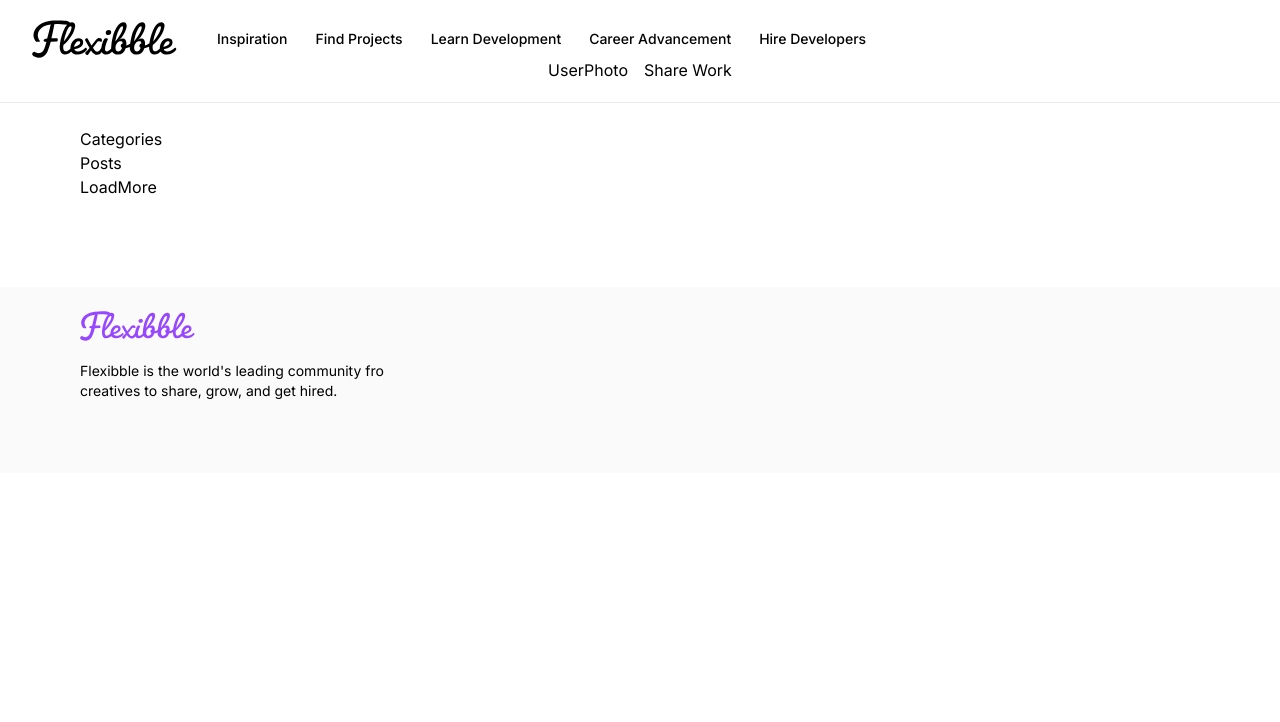
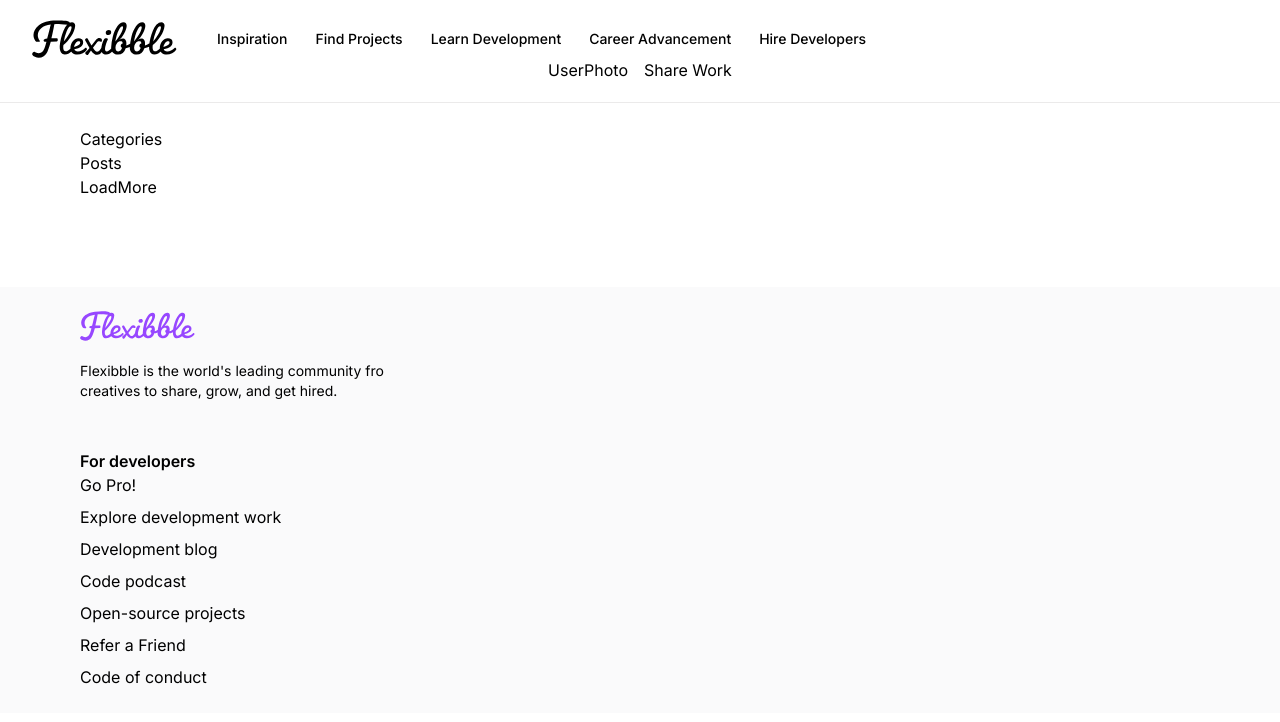
Before and after one commit to ALauraOliva/nextjs13_flexibble, a Next.js app: page / in a window 1280 px wide. Shown: the top 722 px of the page. Built offline with nearby package versions, Linux system fonts and the light colour scheme.

Commit message:
footer links column

```diff
--- a/components/Footer.tsx
+++ b/components/Footer.tsx
@@ -1,4 +1,24 @@
+import { footerLinks } from "@/constants";
 import Image from "next/image";
+import Link from "next/link";
+
+type ColumnProps = {
+  title: string;
+  links: Array<string>;
+};
+
+const FooterColumn = ({ title, links }: ColumnProps) => (
+  <div className="footer-column">
+    <h4 className="font-semibold">{title}</h4>
+    <ul className="flex flex-col gap-2 font-normal">
+      {links.map((link) => (
+        <Link href="/" key={link}>
+          {link}
+        </Link>
+      ))}
+    </ul>
+  </div>
+);
 
 const Footer = () => {
   return (
@@ -16,7 +36,12 @@
             grow, and get hired.
           </p>
         </div>
-        <div className="flex flex-wrap gap-12"></div>
+        <div className="flex flex-wrap gap-12">
+          <FooterColumn
+            title={footerLinks[0].title}
+            links={footerLinks[0].links}
+          />
+        </div>
       </div>
     </footer>
   );
```
